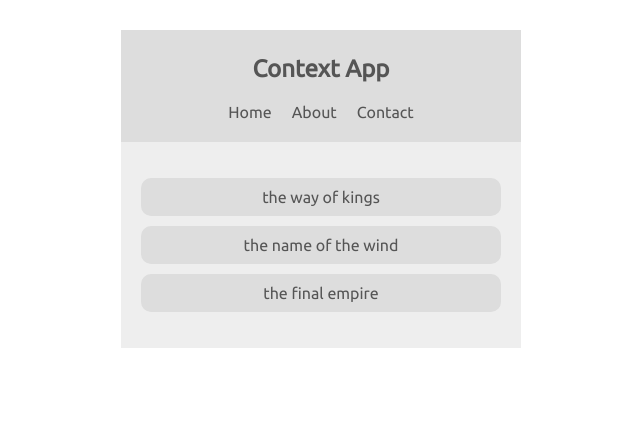
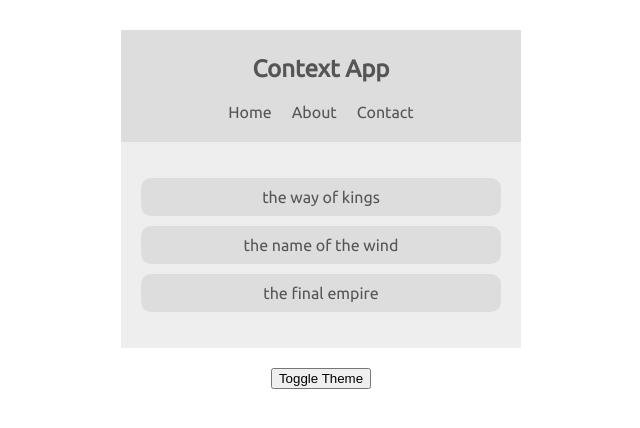
Before and after one commit to RaisanJMR/ContextAPI-ReactJS, a React (Create React App) app: page / in a window 1280 px wide. Shown: the top 428 px of the page, without its empty margins (319-959 px from the left). Built offline with nearby package versions, Linux system fonts and the light colour scheme.

Commit message:
theme toggler added

```diff
--- a/src/App.js
+++ b/src/App.js
@@ -1,7 +1,8 @@
 import React from 'react';
 import BookList from './components/BookList';
 import Navbar from './components/Navbar';
-import ThemeContextProvider from './contexts/ThemeContext';
+import ThemeToggle from './components/ThemeToggle';
+import ThemeContextProvider, { ThemeContext } from './contexts/ThemeContext';
 
 function App() {
   return (
@@ -9,6 +10,7 @@
       <ThemeContextProvider>
         <Navbar />
         <BookList />
+        <ThemeToggle />
       </ThemeContextProvider>
     </div>
   );
--- /dev/null
+++ b/src/components/ThemeToggle.js
@@ -0,0 +1,12 @@
+import React, { Component } from 'react';
+import { ThemeContext } from '../contexts/ThemeContext';
+
+export class ThemeToggle extends Component {
+  static contextType = ThemeContext;
+  render() {
+    const { toggleTheme } = this.context;
+    return <button onClick={toggleTheme}>Toggle Theme</button>;
+  }
+}
+
+export default ThemeToggle;
--- a/src/contexts/ThemeContext.js
+++ b/src/contexts/ThemeContext.js
@@ -2,19 +2,23 @@
 
 export const ThemeContext = createContext();
 
-export default class ThemeContextProvider extends Component {
+class ThemeContextProvider extends Component {
   state = {
     isLightTheme: true,
     light: { syntax: '#555', ui: '#ddd', bg: '#eee' },
-    dark: { syntax: '#ddd', ui: '#333', bg: '#555' },
-  };
+    dark: { syntax: '#ddd', ui: '#333', bg: '#555'}
+  }
+  toggleTheme= () => {
+    this.setState({ isLightTheme: !this.state.isLightTheme });
+  }
   render() {
     return (
-      <ThemeContext.Provider value={{ ...this.state }}>
+      <ThemeContext.Provider value={{...this.state, toggleTheme: this.toggleTheme}}>
         {this.props.children}
       </ThemeContext.Provider>
     );
   }
 }
 
+export default ThemeContextProvider;
 // export default ThemeContextProvider;
```
